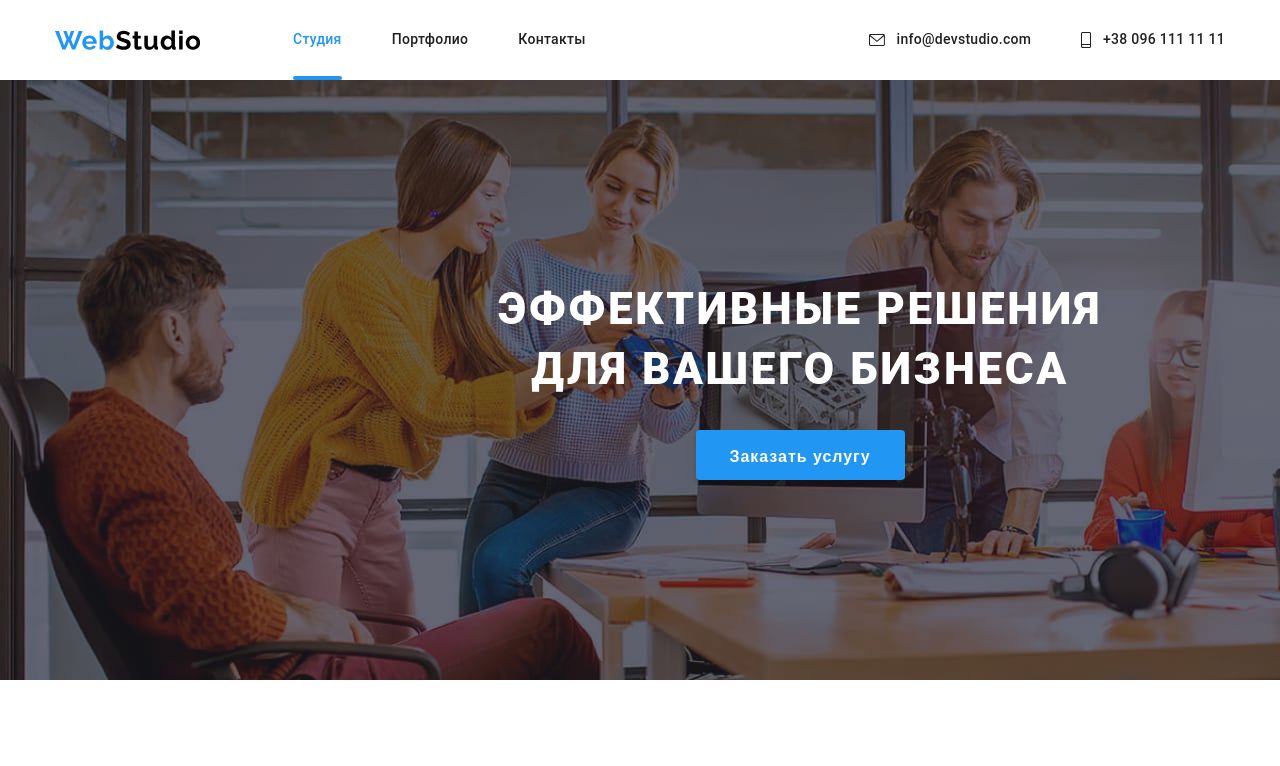
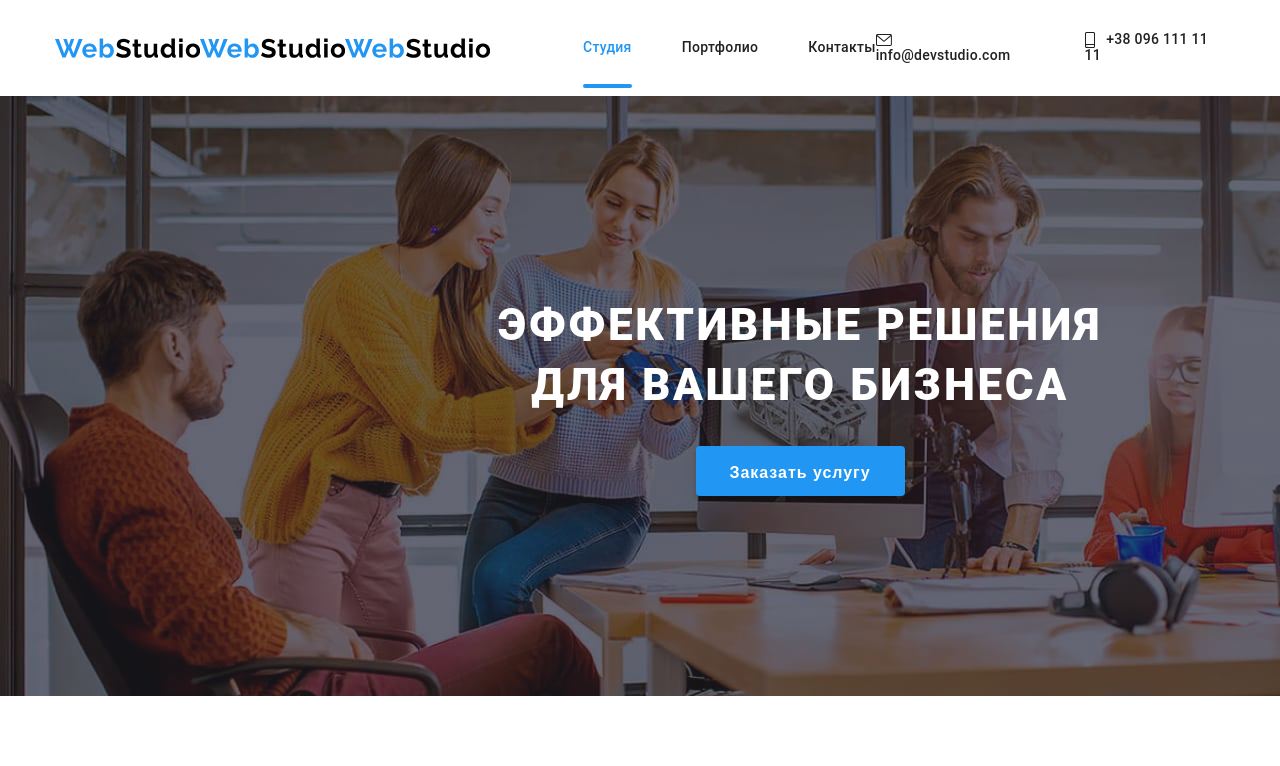
Before and after one commit to gts-work/test-branch, a plain HTML site: page index.html in a window 1280 px wide. Shown: the top 766 px of the page. Drawn offline with Linux system fonts and the light colour scheme.

Commit message:
added change 1

```diff
--- a/index.html
+++ b/index.html
@@ -12,6 +12,21 @@
     <header class="header">
       <div class="container">
         <nav class="main-nav">
+          <!-- START CHANGE 1 -->
+          <a class="site-nav" href="./index.html">
+            <svg class="icon icon-logo" width="145">
+              <use href="./images/sprite.svg#icon-logo"></use>
+            </svg>
+          </a>
+
+          <a class="site-nav" href="./index.html">
+            <svg class="icon icon-logo" width="145">
+              <use href="./images/sprite.svg#icon-logo"></use>
+            </svg>
+          </a>
+
+          <!-- END CHANGE 1 -->
+
           <a class="site-nav" href="./index.html">
             <svg class="icon icon-logo" width="145">
               <use href="./images/sprite.svg#icon-logo"></use>
```
